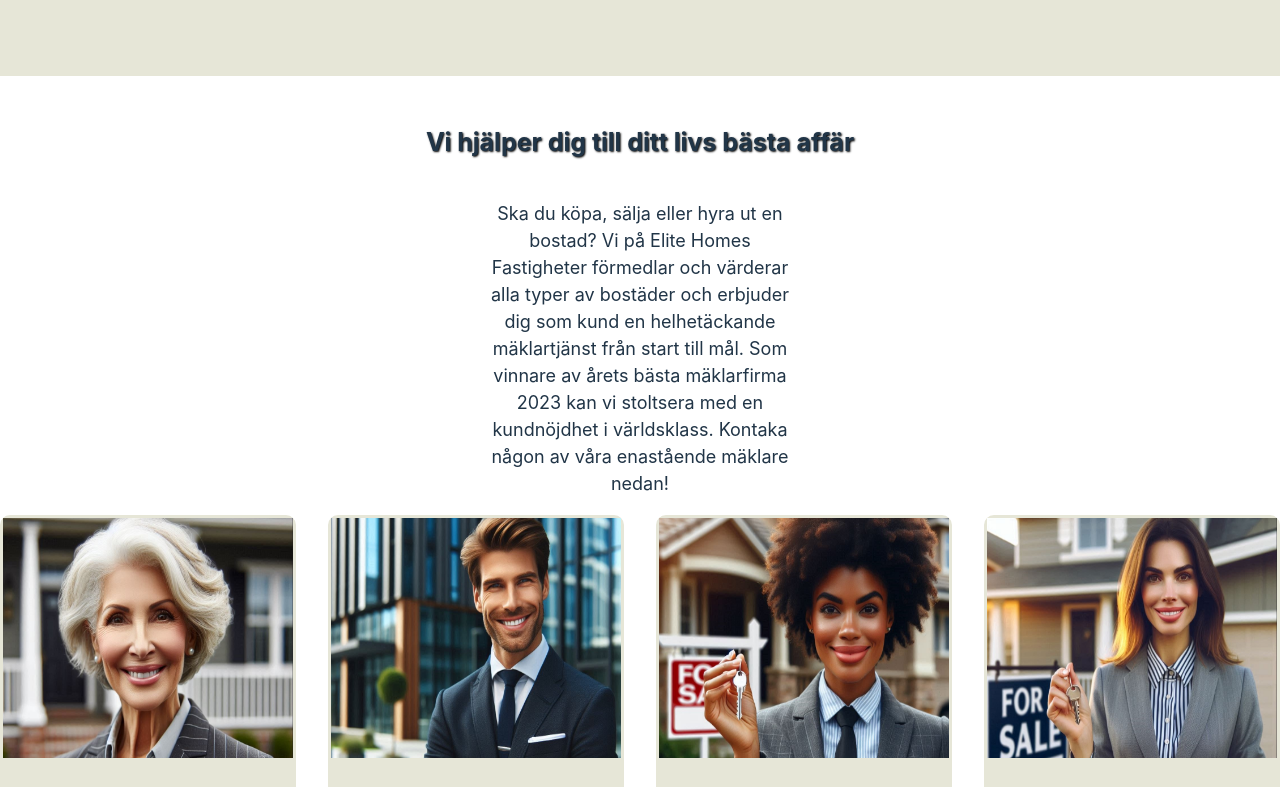
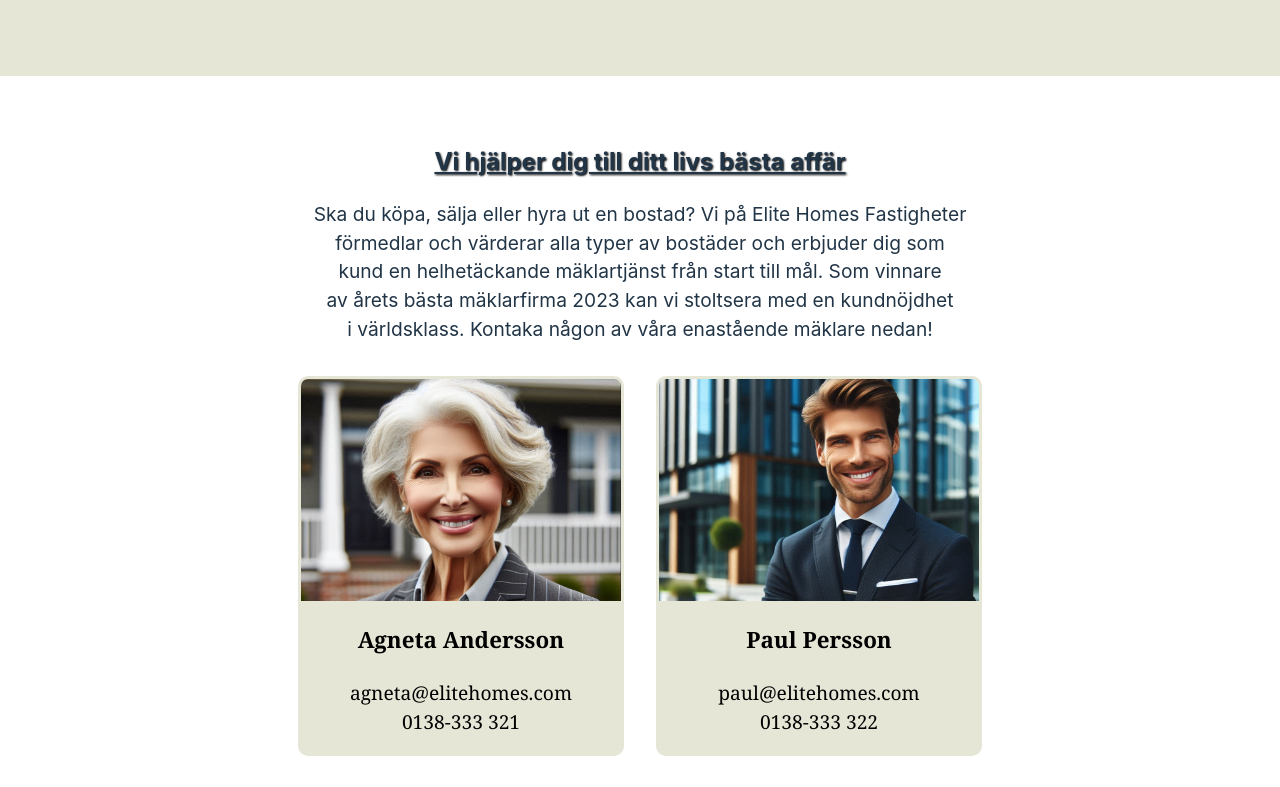
Before and after one commit to tdunca/CMS-Gruppuppgift-Grupp-6, a React (Vite) app: page / in a window 1280 px wide. Shown: the part 1300-2087 px from the top of the page. Built offline with nearby package versions, Linux system fonts and the light colour scheme; no server answers; the database is empty.

Commit message:
fix realtor cards layout

```diff
--- a/src/features/customer/components/realtor-card-component.module.css
+++ b/src/features/customer/components/realtor-card-component.module.css
@@ -6,23 +6,18 @@
   justify-content: center;
   align-items: center;
   font-family: Cambria, Cochin, Georgia, Times, 'Times New Roman', serif;
+	font-size: 1.2rem;
+	color: black;
+	font-size: clamp(1rem, 1.8vw, 1.2rem);
 }
 
 .name {
-  font-size: 25px;
-}
-.email {
-  margin: 0;
-}
-
-.phoneNumber {
-  margin: 0;
+  font-size: clamp(1.1rem, 2vw, 1.4rem);
 }
 
 .image {
-  height: 100%;
+	object-fit: cover;
   width: 100%;
-  max-height: 15rem;
 }
 .card {
   background-color: #e6e6d7;
@@ -30,4 +25,7 @@
   border-radius: 10px;
   border-color: #e6e6d7;
   padding-bottom: 1rem;
+	overflow: hidden;
+	flex: 1 0 min(95vw, 17rem);
+	max-width: 20rem;
 }
--- a/src/features/customer/views/start.module.css
+++ b/src/features/customer/views/start.module.css
@@ -74,24 +74,27 @@
   flex-direction: column;
   justify-content: center;
   align-items: center;
+	padding-block: 3rem;
 }
 
 .aboutheader {
-  margin-top: 3rem;
-  font-size: 25px;
+  font-size: clamp(1.2rem 2.5vw 2.5rem);
   text-shadow: 1px 1px 2px black;
+	text-decoration: underline;
 }
 
 .abouttext {
-  margin-left: 30rem;
-  margin-right: 30rem;
-  font-size: 18px;
-  text-align: center;
+  font-size: 1.2rem;
+	max-width: 50rem;
+	text-wrap: balance;
+	text-align: center;
 }
 
 .realtorcards {
   display: flex;
-  flex-direction: row;
-  margin-bottom: 2rem;
+	justify-content: center;
+	flex-wrap: wrap;
   gap: 2rem;
+	padding: 2rem 0.5rem;
+	max-width: 50rem;
 }
--- a/src/index.css
+++ b/src/index.css
@@ -21,7 +21,7 @@
 	position: relative;
 }
 
-html, body {
+html, body, p {
 	margin: 0;
 	padding: 0;
 }
```
